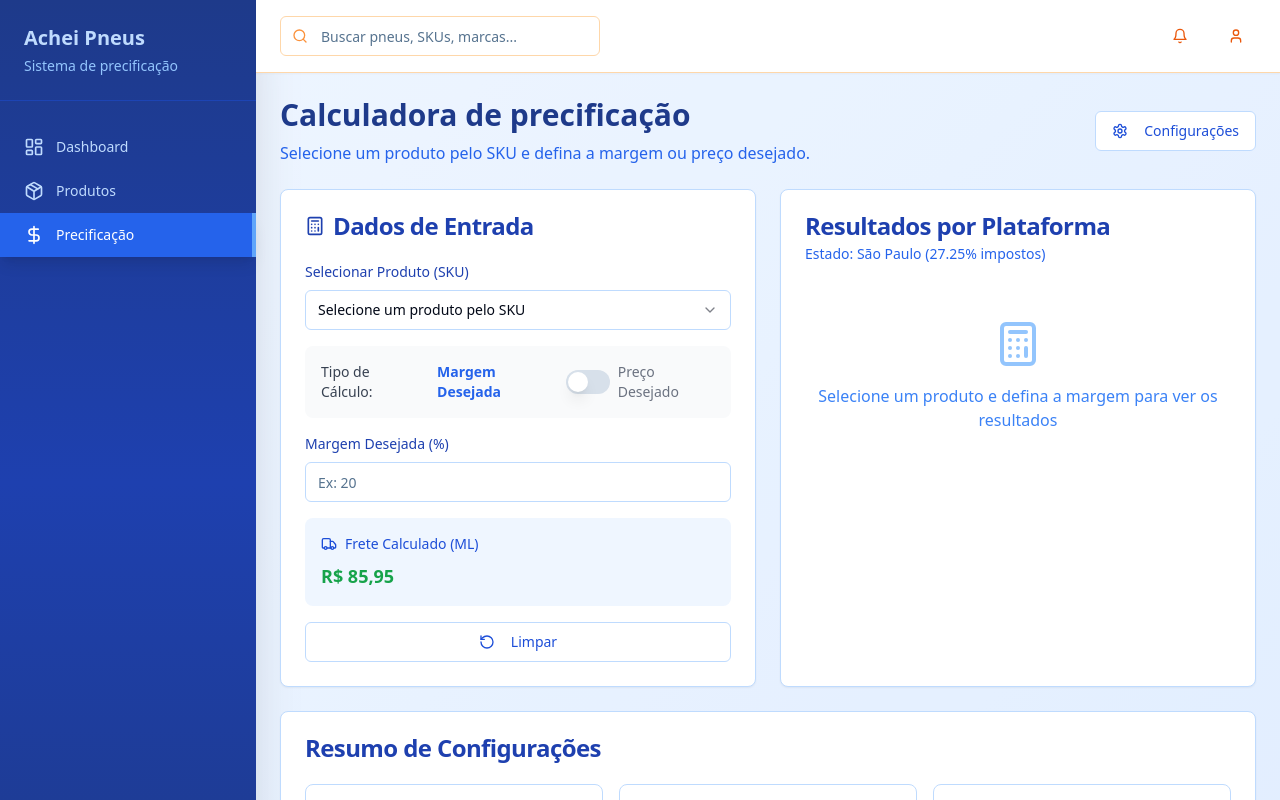
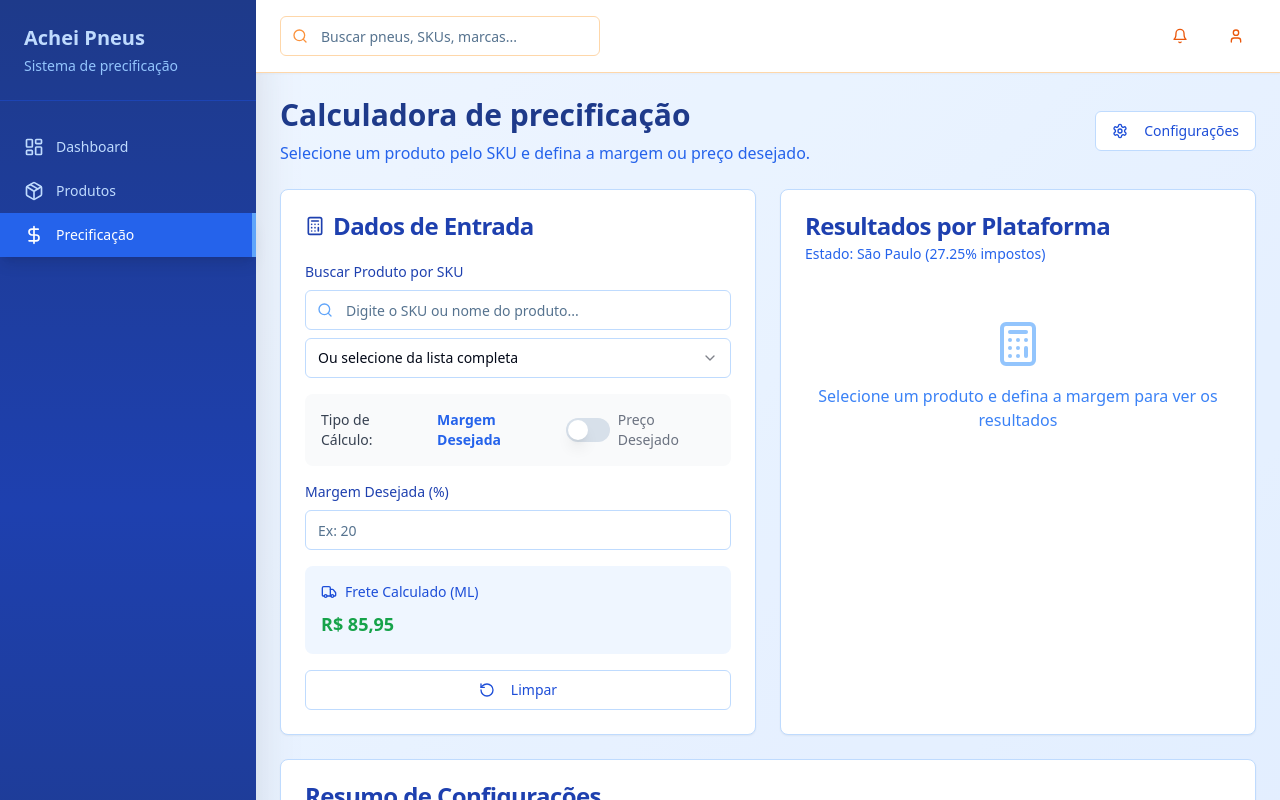
Before and after one commit to barbaraduartte/e-commerce-pricing-hub, a React (Vite) app: page /precificacao in a window 1280 px wide. Shown: the top 800 px of the page. Built offline with nearby package versions, Linux system fonts and the light colour scheme.

Commit message:
feat: Implement SKU search and price editing
Adds SKU input to the product selector and enables direct price modification in the pricing results.

```diff
--- a/src/components/PricingCalculator.tsx
+++ b/src/components/PricingCalculator.tsx
@@ -1,4 +1,3 @@
-
 import React, { useState, useEffect } from 'react';
 import { Card, CardContent, CardHeader, CardTitle } from '@/components/ui/card';
 import { Button } from '@/components/ui/button';
@@ -6,7 +5,7 @@ import { Input } from '@/components/ui/input';
 import { Badge } from '@/components/ui/badge';
 import { Select, SelectContent, SelectItem, SelectTrigger, SelectValue } from '@/components/ui/select';
 import { Switch } from '@/components/ui/switch';
-import { Calculator, Save, RotateCcw, Settings, Truck, Upload } from 'lucide-react';
+import { Calculator, Save, RotateCcw, Settings, Truck, Upload, Search } from 'lucide-react';
 import { usePricing } from '../contexts/PricingContext';
 import { useShipping } from '../contexts/ShippingContext';
 import { useProducts } from '../contexts/ProductContext';
@@ -21,13 +20,21 @@ export const PricingCalculator: React.FC = () => {
   const { toast } = useToast();
 
   const [selectedSku, setSelectedSku] = useState<string>('');
+  const [skuSearch, setSkuSearch] = useState<string>('');
   const [custo, setCusto] = useState<string>('');
   const [margemDesejada, setMargemDesejada] = useState<string>('');
   const [precoDesejado, setPrecoDesejado] = useState<string>('');
   const [calculoTipo, setCalculoTipo] = useState<'margem' | 'preco'>('margem');
   const [showConfig, setShowConfig] = useState<boolean>(false);
+  const [editingPrices, setEditingPrices] = useState<{[key: string]: string}>({});
 
   const [editingCommissions, setEditingCommissions] = useState<{[key: string]: string}>({});
+
+  // Filtrar produtos baseado na busca
+  const filteredProducts = products.filter(product =>
+    product.sku.toLowerCase().includes(skuSearch.toLowerCase()) ||
+    product.produto.toLowerCase().includes(skuSearch.toLowerCase())
+  );
 
   // Atualizar custo quando SKU é selecionado
   useEffect(() => {
@@ -38,6 +45,12 @@ export const PricingCalculator: React.FC = () => {
       }
     }
   }, [selectedSku, products]);
+
+  // Função para lidar com a seleção por busca de texto
+  const handleSkuSearchSelect = (sku: string) => {
+    setSelectedSku(sku);
+    setSkuSearch(sku);
+  };
 
   const calcularPreco = (custoValue: number, margemValue: number, comissao: number, impostos: number, frete: number): number => {
     const custoComFrete = custoValue + frete;
@@ -77,6 +90,13 @@ export const PricingCalculator: React.FC = () => {
     }).format(value);
   };
 
+  const handlePriceEdit = (platformName: string, newPrice: string) => {
+    setEditingPrices(prev => ({
+      ...prev,
+      [platformName]: newPrice
+    }));
+  };
+
   const getResults = () => {
     const custoValue = parseFloat(custo) || 0;
     const totalTaxes = getCurrentTotalTaxes();
@@ -87,7 +107,12 @@ export const PricingCalculator: React.FC = () => {
         let precoCalculado: number;
         let margemFinal: number;
 
-        if (calculoTipo === 'margem') {
+        // Verificar se há preço editado para esta plataforma
+        const editedPrice = editingPrices[platform.name];
+        if (editedPrice && parseFloat(editedPrice) > 0) {
+          precoCalculado = parseFloat(editedPrice);
+          margemFinal = calcularMargemReal(precoCalculado, custoValue, freightValue, platform.commission, totalTaxes);
+        } else if (calculoTipo === 'margem') {
           const margemValue = parseFloat(margemDesejada) || 0;
           precoCalculado = calcularPreco(custoValue, margemValue, platform.commission, totalTaxes, freightValue);
           margemFinal = calcularMargemReal(precoCalculado, custoValue, freightValue, platform.commission, totalTaxes);
@@ -115,9 +140,11 @@ export const PricingCalculator: React.FC = () => {
 
   const limpar = () => {
     setSelectedSku('');
+    setSkuSearch('');
     setCusto('');
     setMargemDesejada('');
     setPrecoDesejado('');
+    setEditingPrices({});
   };
 
   const saveCommissions = () => {
@@ -212,10 +239,36 @@ export const PricingCalculator: React.FC = () => {
           </CardHeader>
           <CardContent className="space-y-4">
             <div>
-              <label className="text-sm font-medium mb-2 block text-blue-800">Selecionar Produto (SKU)</label>
+              <label className="text-sm font-medium mb-2 block text-blue-800">Buscar Produto por SKU</label>
+              <div className="space-y-2">
+                <div className="relative">
+                  <Search className="absolute left-3 top-3 h-4 w-4 text-blue-400" />
+                  <Input
+                    placeholder="Digite o SKU ou nome do produto..."
+                    value={skuSearch}
+                    onChange={(e) => setSkuSearch(e.target.value)}
+                    className="pl-10 focus:ring-blue-500 focus:border-blue-500 border-blue-200"
+                  />
+                </div>
+
+                {skuSearch && filteredProducts.length > 0 && (
+                  <div className="border border-blue-200 rounded-lg max-h-32 overflow-y-auto">
+                    {filteredProducts.slice(0, 5).map((product) => (
+                      <div
+                        key={product.sku}
+                        className="p-2 hover:bg-blue-50 cursor-pointer border-b last:border-b-0"
+                        onClick={() => handleSkuSearchSelect(product.sku)}
+                      >
+                        <div className="text-sm font-medium text-blue-900">{product.sku}</div>
+                        <div className="text-xs text-blue-600 truncate">{product.produto}</div>
+                      </div>
+                    ))}
+                  </div>
+                )}
+
                 <Select value={selectedSku} onValueChange={setSelectedSku}>
                   <SelectTrigger className="focus:ring-blue-500 focus:border-blue-500 border-blue-200">
-                  <SelectValue placeholder="Selecione um produto pelo SKU" />
+                    <SelectValue placeholder="Ou selecione da lista completa" />
                   </SelectTrigger>
                   <SelectContent>
                     {products.map((product) => (
@@ -225,6 +278,7 @@ export const PricingCalculator: React.FC = () => {
                     ))}
                   </SelectContent>
                 </Select>
+              </div>
             </div>
 
             {selectedProduct && (
@@ -320,10 +374,14 @@ export const PricingCalculator: React.FC = () => {
 
                     <div className="grid grid-cols-2 gap-4">
                       <div>
-                        <div className="text-sm text-blue-600">Preço Final</div>
-                        <div className="text-lg font-bold text-green-600">
-                          {formatCurrency(result.precoCalculado)}
-                        </div>
+                        <div className="text-sm text-blue-600 mb-1">Preço Final (Editável)</div>
+                        <Input
+                          type="number"
+                          step="0.01"
+                          value={formatCurrency(result.precoCalculado).replace('R$', '').replace('.', '').replace(',', '.')}
+                          onChange={(e) => handlePriceEdit(result.name, e.target.value)}
+                          className="text-lg font-bold text-green-600 focus:ring-blue-500 focus:border-blue-500"
+                        />
                       </div>
                       <div>
                         <div className="text-sm text-blue-600">Margem Real</div>
```
Lines whose indentation alone changed are shown as unchanged.
